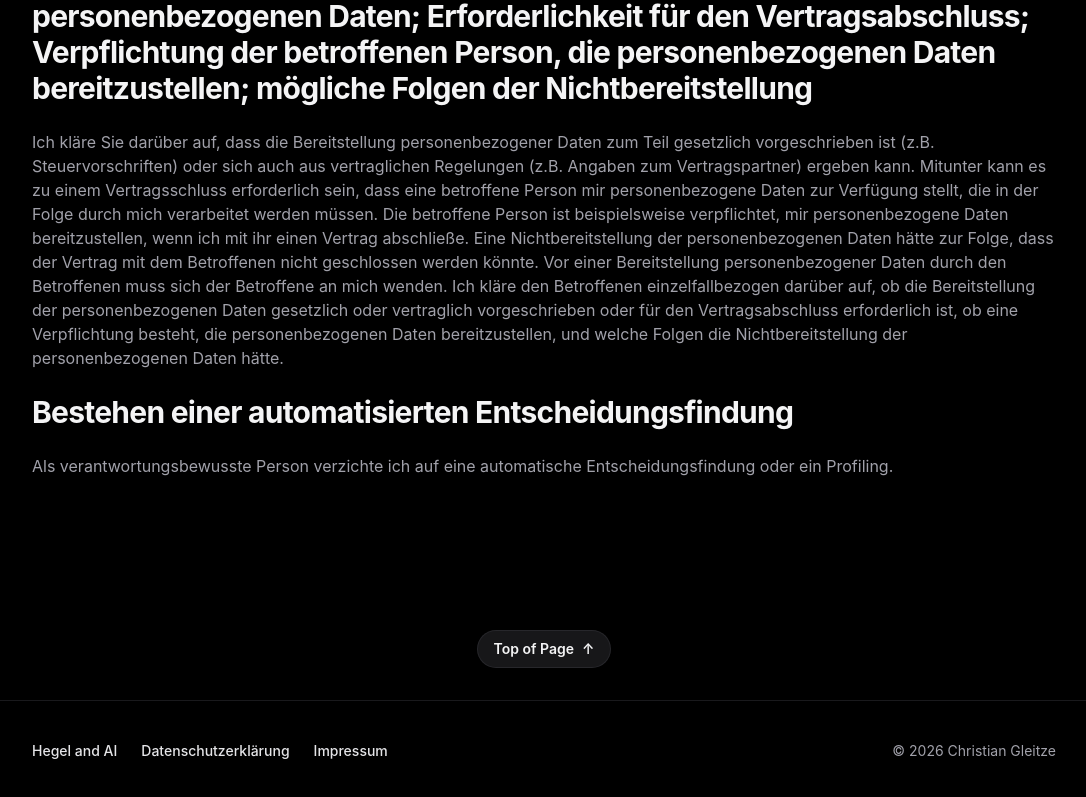
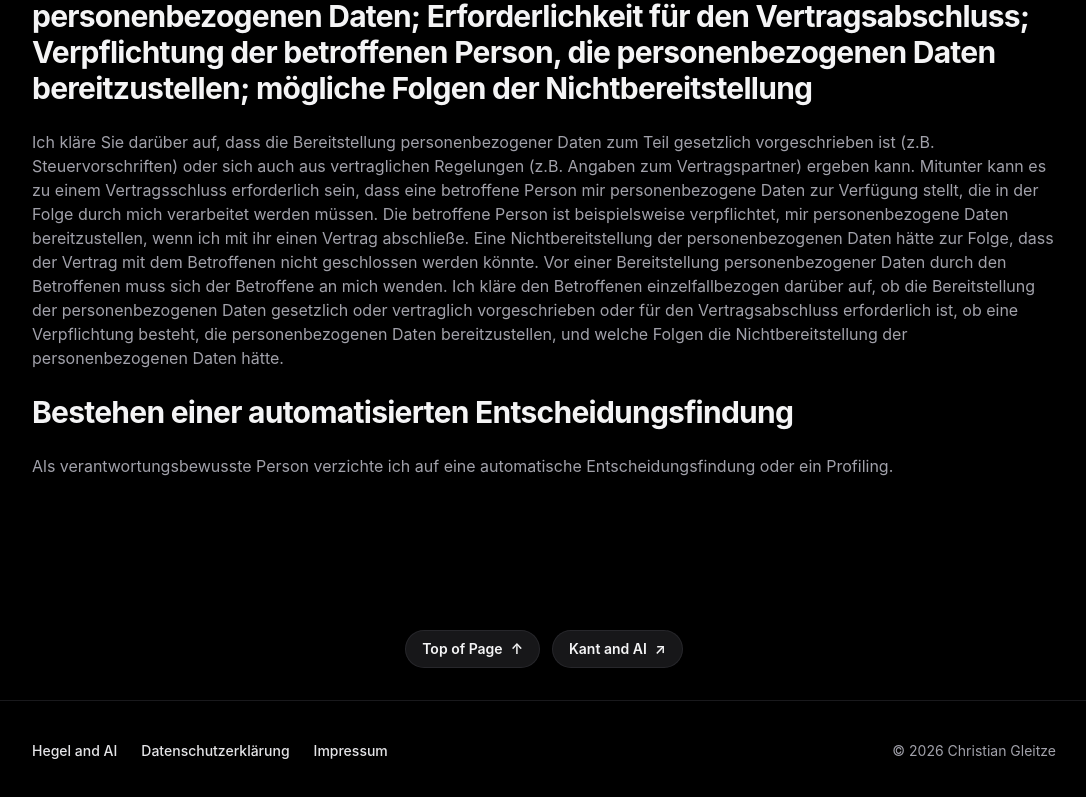
Before and after one commit to chrisgleitze/hegelandai, a Next.js app: page /datenschutz in a window 1280 px wide. Shown: the part 8854-9651 px from the top of the page, without its empty margins (96-1182 px from the left). Built offline with nearby package versions, Linux system fonts and the light colour scheme.

Commit message:
automated dev commit

```diff
--- a/src/components/Footer.tsx
+++ b/src/components/Footer.tsx
@@ -28,7 +28,7 @@ export function Footer() {
     <footer id="page-bottom" className="mt-32 scroll-mt-28">
       <Container.Outer>
         <Container.Inner>
-          <div className="mb-8 flex justify-center">
+          <div className="mb-8 flex justify-center gap-3">
             <a
               href="#page-top"
               aria-label="Jump to top of page"
@@ -36,6 +36,16 @@ export function Footer() {
             >
               <span>Top of Page</span>
               <span aria-hidden="true">↑</span>
+            </a>
+            <a
+              href="https://www.kantandai.com"
+              target="_blank"
+              rel="noopener noreferrer"
+              aria-label="Visit Kant and AI"
+              className="inline-flex items-center gap-2 rounded-full border border-zinc-700/40 bg-zinc-800/60 px-4 py-2 text-sm font-semibold text-zinc-100 transition hover:border-teal-400/40 hover:text-teal-300"
+            >
+              <span>Kant and AI</span>
+              <span aria-hidden="true">↗</span>
             </a>
           </div>
         </Container.Inner>
```
Also changed, not shown: 2 other files (tests, documents, lock files or other folders).
